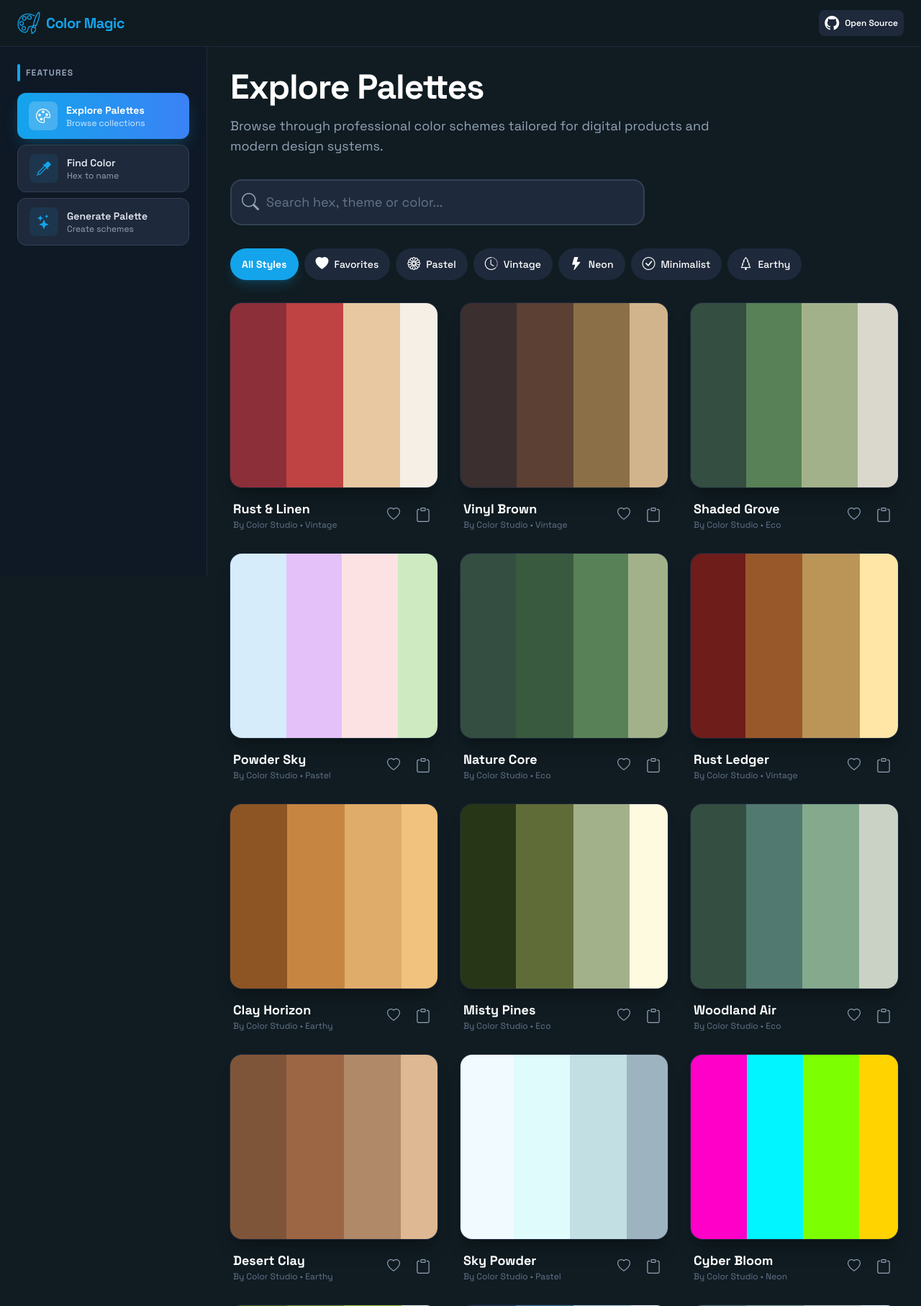
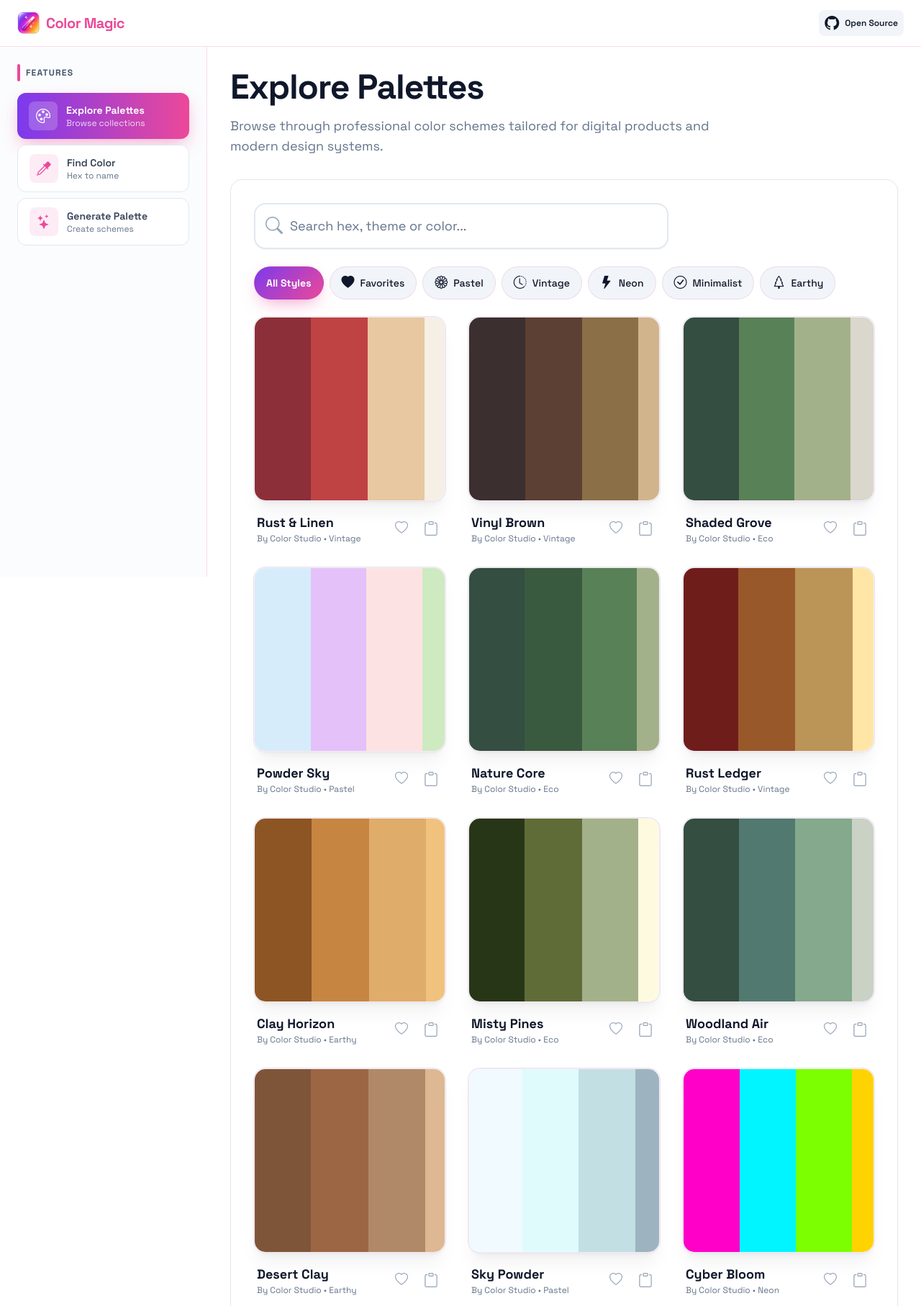
Before and after one commit to moeezahmad-tech/Color-Magic, a PHP site: page / in a window 1280 px wide. Shown: the top 1814 px of the page at 72% size. Run offline with PHP 8.4, Linux system fonts and the light colour scheme; some libraries are stand-ins or nearby versions.

Commit message:
Theme Changes In Test Branch

```diff
--- a/color.php
+++ b/color.php
@@ -202,12 +202,12 @@ $assetBase = $basePath;
 $homePageUrl = $assetBase . '/';
 $openSourceUrl = $assetBase . '/open-source.html';
 $manifestUrl = $assetBase . '/manifest.json';
-$faviconUrl = $assetBase . '/images/roundlogo.png';
+$faviconUrl = $assetBase . '/images/logo.png';
 $logoUrl = $assetBase . '/images/logo.png';
 $siteStylesUrl = $assetBase . '/style/style.css?v=1.0';
 $tailwindConfigUrl = $assetBase . '/js/tailwind-config.js';
 $colorRouteBase = $assetBase . '/color/';
-$ogImageUrl = $baseUrl . '/images/full-logo.png';
+$ogImageUrl = $baseUrl . '/images/logo.png';
 
 $schema = [
     '@context' => 'https://schema.org',
@@ -223,7 +223,7 @@ $schema = [
 ];
 ?>
 <!DOCTYPE html>
-<html class="dark" lang="en">
+<html lang="en">
 <head>
     <meta charset="utf-8" />
     <meta content="width=device-width, initial-scale=1.0" name="viewport" />
--- a/index.html
+++ b/index.html
@@ -1,6 +1,6 @@
 <!DOCTYPE html>
 
-<html class="dark" lang="en">
+<html lang="en">
 
 <head>
     <meta charset="utf-8" />
@@ -29,18 +29,18 @@
     <meta property="og:title" content="Color Magic | Professional Color Palette Generator & Explorer" />
     <meta property="og:description"
         content="Professional color schemes tailored for digital products. Generate, explore, and find the perfect colors for your next design." />
-    <meta property="og:image" content="images/full-logo.png" />
+    <meta property="og:image" content="images/logo.png" />
 
     <meta property="twitter:card" content="summary_large_image" />
     <meta property="twitter:url" content="https://colormagic.techkreative.com/" />
     <meta property="twitter:title" content="Color Magic | Professional Color Palette Generator & Explorer" />
     <meta property="twitter:description"
         content="Professional color schemes tailored for digital products. Generate, explore, and find the perfect colors for your next design." />
-    <meta property="twitter:image" content="images/full-logo.png" />
+    <meta property="twitter:image" content="images/logo.png" />
 
     <link rel="canonical" href="https://colormagic.techkreative.com/" />
     <link rel="manifest" href="manifest.json">
-    <link rel="icon" type="image/png" href="images/roundlogo.png">
+    <link rel="icon" type="image/png" href="images/logo.png">
     <script src="https://cdn.tailwindcss.com?plugins=forms,container-queries"></script>
     <link href="https://fonts.googleapis.com/css2?family=Space+Grotesk:wght@300;400;500;600;700&display=swap"
         rel="stylesheet" />
@@ -143,7 +143,7 @@
                     </div>
                     <div class="space-y-2">
                         <button
-                            class="nav-btn group w-full flex items-center gap-3 px-4 py-3 rounded-xl bg-gradient-to-r from-primary to-blue-500 text-white shadow-lg shadow-primary/25 hover:shadow-xl hover:shadow-primary/30 transition-all duration-300"
+                            class="nav-btn group w-full flex items-center gap-3 px-4 py-3 rounded-xl bg-gradient-to-r from-secondary to-primary text-white shadow-lg shadow-primary/25 hover:shadow-xl hover:shadow-primary/30 transition-all duration-300"
                             data-section="explore">
                             <div
                                 class="w-10 h-10 flex items-center justify-center rounded-lg bg-white/20 backdrop-blur-sm group-hover:scale-110 transition-transform duration-300">
@@ -226,6 +226,8 @@
                     </div>
                 </div>
 
+                <div
+                    class="space-y-6 bg-white dark:bg-slate-900 p-8 rounded-2xl shadow-sm border border-slate-200 dark:border-slate-800 w-full">
                     <div class="w-full max-w-xl">
                         <div class="relative group">
                             <i
@@ -274,6 +276,7 @@
                     </div>
                     <div id="paletteGrid" class="grid grid-cols-1 md:grid-cols-2 xl:grid-cols-3 gap-8">
                     </div>
+                </div>
                 <!-- Load More button removed - all palettes now load at once -->
             </div>
 
@@ -321,7 +324,7 @@
                             </div>
 
                             <button id="generatePaletteBtn"
-                                class="w-full mt-6 px-6 py-4 bg-gradient-to-r from-primary to-blue-500 text-white font-bold rounded-xl hover:scale-[1.02] active:scale-[0.98] transition-all flex items-center justify-center gap-2 shadow-lg shadow-primary/25">
+                                class="w-full mt-6 px-6 py-4 bg-gradient-to-r from-secondary to-primary text-white font-bold rounded-xl hover:scale-[1.02] active:scale-[0.98] transition-all flex items-center justify-center gap-2 shadow-lg shadow-primary/25">
                                 <i class="bi bi-stars text-xl"></i>
                                 <span>Generate Palette</span>
                             </button>
--- a/js/navigation.js
+++ b/js/navigation.js
@@ -53,7 +53,7 @@ function updateNavigationState(targetSection) {
             if (subtext) subtext.classList.remove('text-white/70');
             if (subtext) subtext.classList.add('text-slate-500');
         } else {
-            b.classList.remove('bg-gradient-to-r', 'from-primary', 'to-blue-500', 'text-white', 'shadow-lg', 'shadow-primary/25');
+            b.classList.remove('bg-gradient-to-r', 'from-secondary', 'to-primary', 'text-white', 'shadow-lg', 'shadow-primary/25');
             b.classList.add('bg-white', 'dark:bg-slate-800', 'border', 'border-slate-200', 'dark:border-slate-700');
 
             const iconContainer = b.querySelector('.w-10');
@@ -96,7 +96,7 @@ function updateNavigationState(targetSection) {
                 if (subtext) subtext.classList.remove('text-slate-500');
             } else {
                 b.classList.remove('bg-white', 'dark:bg-slate-800', 'border', 'border-slate-200', 'dark:border-slate-700');
-                b.classList.add('bg-gradient-to-r', 'from-primary', 'to-blue-500', 'text-white', 'shadow-lg', 'shadow-primary/25');
+                b.classList.add('bg-gradient-to-r', 'from-secondary', 'to-primary', 'text-white', 'shadow-lg', 'shadow-primary/25');
 
                 const iconContainer = b.querySelector('.w-10');
                 if (iconContainer) {
--- a/js/tailwind-config.js
+++ b/js/tailwind-config.js
@@ -3,9 +3,10 @@ tailwind.config = {
     theme: {
         extend: {
             colors: {
-                "primary": "#13a4ec",
-                "background-light": "#f6f7f8",
-                "background-dark": "#101c22",
+                "primary": "#ec4899",
+                "secondary": "#7c3aed",
+                "background-light": "#ffffff",
+                "background-dark": "#13111c",
             },
             fontFamily: {
                 "display": ["Space Grotesk", "sans-serif"]
--- a/style/style.css
+++ b/style/style.css
@@ -1,3 +1,39 @@
+ :root {
+     --cm-bg: #ffffff;
+     --cm-ink: #0f172a;
+     --cm-primary: #ec4899;
+     --cm-secondary: #7c3aed;
+     --cm-soft: #fdf2f8;
+ }
+
+ body {
+     background: var(--cm-bg);
+     color: var(--cm-ink);
+ }
+
+ header {
+     background: rgba(255, 255, 255, 0.86) !important;
+     border-color: rgba(236, 72, 153, 0.2) !important;
+ }
+
+ .sidebar {
+     background: #ffffff;
+     border-color: rgba(236, 72, 153, 0.18) !important;
+ }
+
+ .theme-filter {
+     border: 1px solid rgba(236, 72, 153, 0.16);
+ }
+
+ .theme-filter.bg-primary {
+     background-image: linear-gradient(135deg, var(--cm-secondary), var(--cm-primary));
+     box-shadow: 0 10px 26px -10px rgba(236, 72, 153, 0.65);
+ }
+
+ .palette-card {
+     border: 1px solid rgba(236, 72, 153, 0.12);
+ }
+
  .palette-card:hover .swatch {
      flex-grow: 2.5;
  }
@@ -77,11 +113,11 @@
 
  /* Active Navigation Button */
  .nav-btn.bg-gradient-to-r {
-     box-shadow: 0 10px 25px -5px rgba(19, 164, 236, 0.3);
+     box-shadow: 0 10px 25px -5px rgba(236, 72, 153, 0.45);
  }
 
  .nav-btn.bg-gradient-to-r:hover {
-     box-shadow: 0 15px 35px -5px rgba(19, 164, 236, 0.4);
+     box-shadow: 0 15px 35px -5px rgba(124, 58, 237, 0.45);
      transform: translateY(-2px);
  }
 
```
Also changed, not shown: open-source.html (+5 -5 lines), README.md, images/full-logo.png (deleted), images/logo.png, images/roundlogo.png (deleted), manifest.json. Lines whose indentation alone changed are shown as unchanged.
